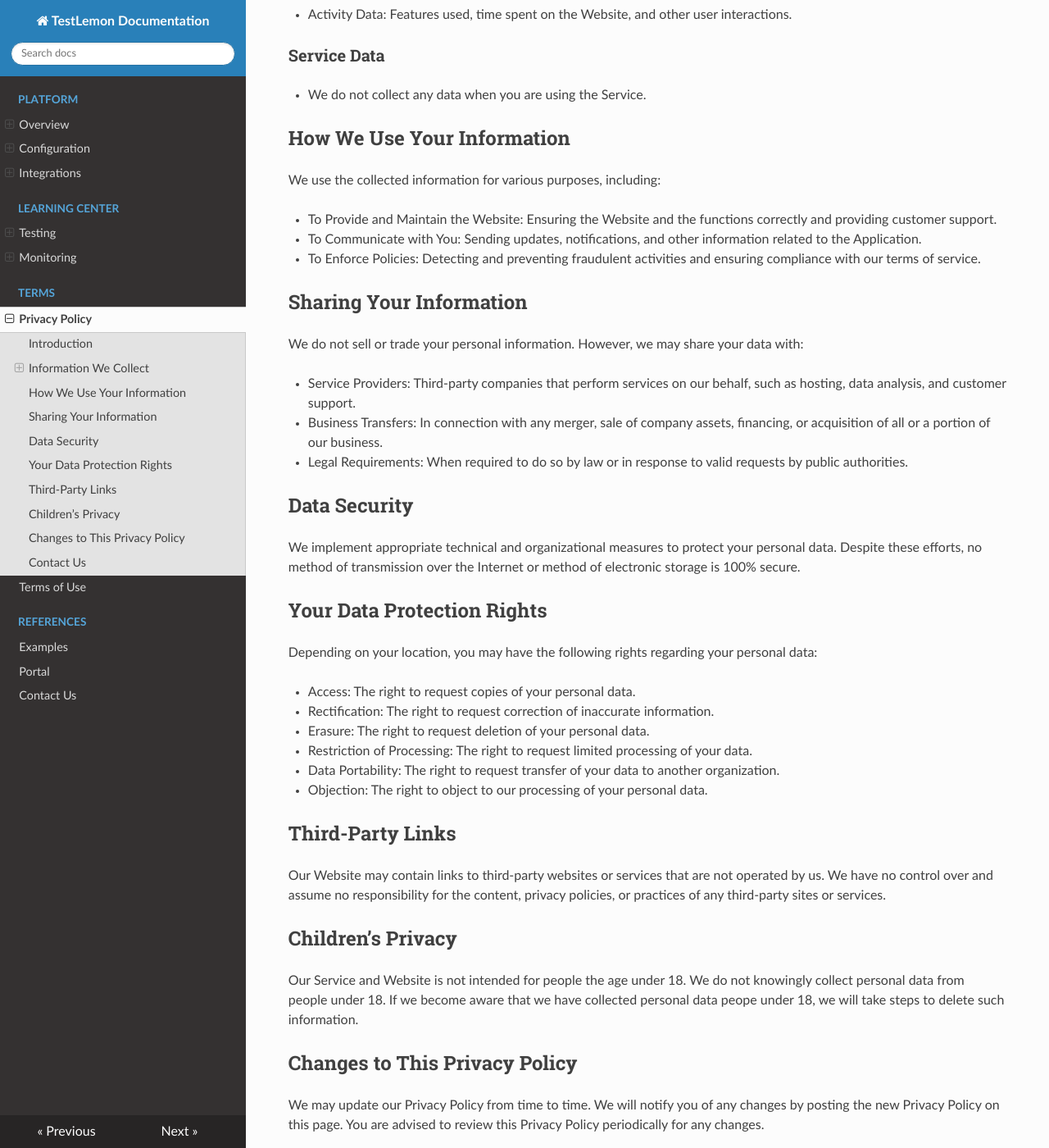
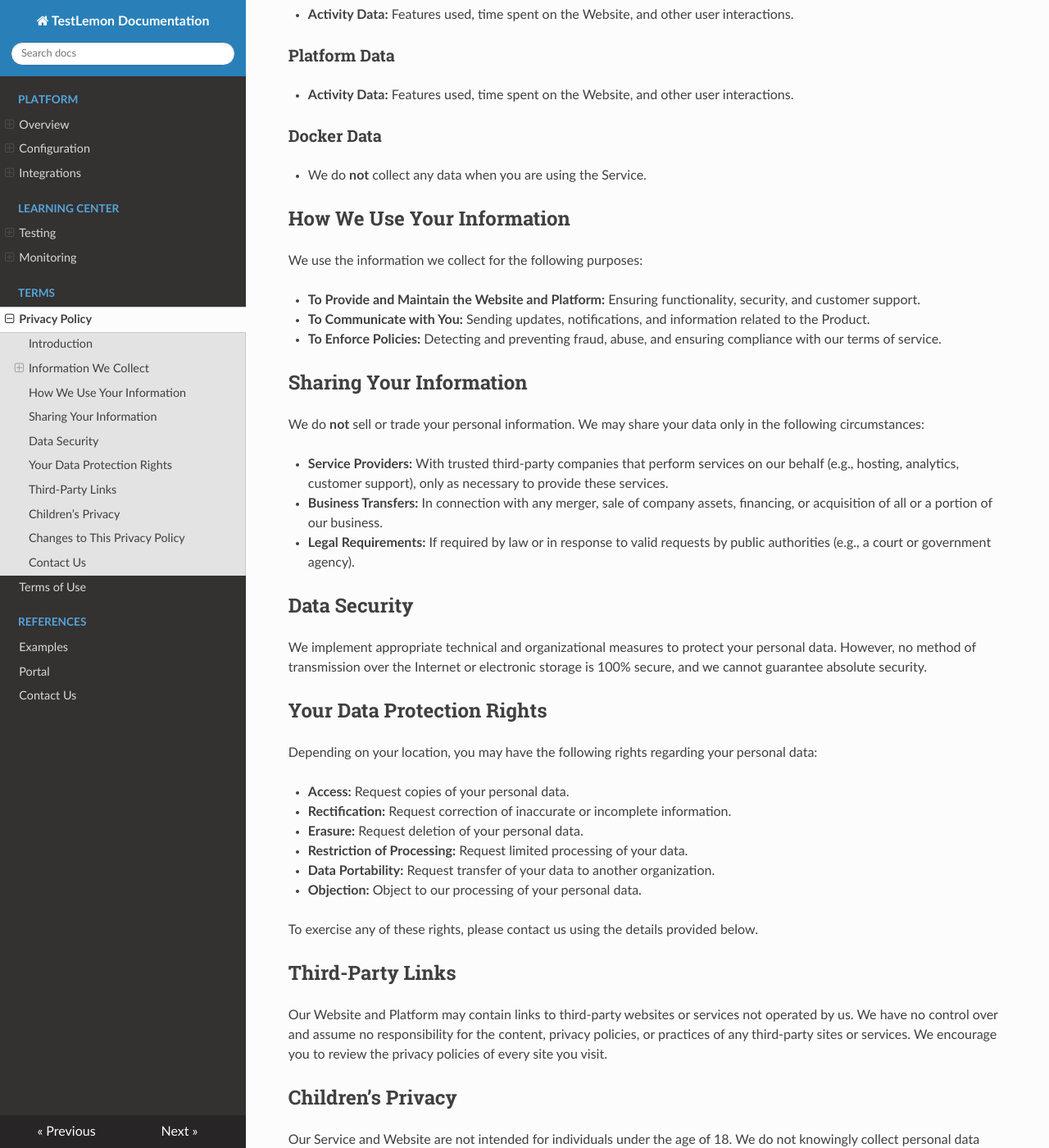
Before and after one commit to itbusina/testlemon-docs, an MkDocs documentation site: the page built from docs/docs/privacy-policy.md, in a window 1280 px wide and 1400 px high, scrolled down 824 px. Shown: the whole window at 82% size. Built offline with MkDocs 1.6.1, drawn with Linux system fonts in a browser that asks for light colours; nearby versions of some CDN libraries; some of the changed text lies outside the part shown.

Commit message:
updated privacy policy statement

```diff
--- a/docs/docs/privacy-policy.md
+++ b/docs/docs/privacy-policy.md
@@ -1,70 +1,89 @@
 # Privacy Policy
-_Last updated: October 24, 2024_
+_Last updated: June 29, 2025_
 
 ## Introduction
 
-Welcome to TestLemon (the "Product"), developed by IT Busina Kiryl Bahdanovich (the "Company", or "we"). We are committed to protecting your privacy. This Privacy Policy explains how our TestLemon and the https://testlemon.com (the "Website") and https://app.testlemon.com (the "Platform", or "Tool", "App") collects, uses, discloses, and safeguards your information when you use them. By using the Service or the Website, you agree to the terms of this Privacy Policy.
+
+Welcome to TestLemon (the "Product"), developed by IT Busina Kiryl Bahdanovich (the "Company", "we", or "us"). We are committed to protecting your privacy. This Privacy Policy explains how TestLemon, https://testlemon.com (the "Website"), and https://app.testlemon.com (the "Platform", "Tool", or "App"), and https://hub.docker.com/r/itbusina/testlemon (the "Docker", or "Testlemon CLI") collect, use, disclose, and safeguard your information. By using the Service, Website, or Platform, you agree to the terms of this Privacy Policy.
+
 
 ## Information We Collect
-We may collect and process the following types of information:
+We may collect and process the following types of information when you use our Website or Platform:
+
 
 ### Personal Data
-- Identity Information: Name, username, and other identifiers.
-- Contact Information: Email address, phone number, and mailing address.
-- Demographic Information: Age, gender, and preferences.
+- **Identity Information:** Full name, username, and other identifiers.
+- **Contact Information:** Email address, phone number.
+- **Demographic Information:** Age, gender, location, and preferences.
+
 
 ### Technical Data
-- Device Information: Type of device, operating system, browser type, and version.
-- Usage Data: Log files, IP address, browser type, Internet service provider (ISP), date/time stamp, referring/exit pages, and clickstream data.
+- **Device Information:** Type of device, operating system, browser type and version.
+- **Usage Data:** Log files, IP address, ISP, date/time stamp, referring/exit pages, and clickstream data.
+
 
 ### Website Data
-- Activity Data: Features used, time spent on the Website, and other user interactions.
+- **Activity Data:** Features used, time spent on the Website, and other user interactions.
 
-### Service Data
-- We do not collect any data when you are using the Service.
+
+### Platform Data
+- **Activity Data:** Features used, time spent on the Website, and other user interactions.
+
+### Docker Data
+- We do **not** collect any data when you are using the Service.
+
 
 ## How We Use Your Information
-We use the collected information for various purposes, including:
+We use the information we collect for the following purposes:
 
-- To Provide and Maintain the Website: Ensuring the Website and the functions correctly and providing customer support.
-- To Communicate with You: Sending updates, notifications, and other information related to the Application.
-- To Enforce Policies: Detecting and preventing fraudulent activities and ensuring compliance with our terms of service.
+- **To Provide and Maintain the Website and Platform:** Ensuring functionality, security, and customer support.
+- **To Communicate with You:** Sending updates, notifications, and information related to the Product.
+- **To Enforce Policies:** Detecting and preventing fraud, abuse, and ensuring compliance with our terms of service.
+
 
 ## Sharing Your Information
 
-We do not sell or trade your personal information. However, we may share your data with:
+We do **not** sell or trade your personal information. We may share your data only in the following circumstances:
 
-- Service Providers: Third-party companies that perform services on our behalf, such as hosting, data analysis, and customer support.
-- Business Transfers: In connection with any merger, sale of company assets, financing, or acquisition of all or a portion of our business.
-- Legal Requirements: When required to do so by law or in response to valid requests by public authorities.
+- **Service Providers:** With trusted third-party companies that perform services on our behalf (e.g., hosting, analytics, customer support), only as necessary to provide these services.
+- **Business Transfers:** In connection with any merger, sale of company assets, financing, or acquisition of all or a portion of our business.
+- **Legal Requirements:** If required by law or in response to valid requests by public authorities (e.g., a court or government agency).
+
 
 ## Data Security
 
-We implement appropriate technical and organizational measures to protect your personal data. Despite these efforts, no method of transmission over the Internet or method of electronic storage is 100% secure.
+We implement appropriate technical and organizational measures to protect your personal data. However, no method of transmission over the Internet or electronic storage is 100% secure, and we cannot guarantee absolute security.
+
 
 ## Your Data Protection Rights
 
 Depending on your location, you may have the following rights regarding your personal data:
 
-- Access: The right to request copies of your personal data.
-- Rectification: The right to request correction of inaccurate information.
-- Erasure: The right to request deletion of your personal data.
-- Restriction of Processing: The right to request limited processing of your data.
-- Data Portability: The right to request transfer of your data to another organization.
-- Objection: The right to object to our processing of your personal data.
+- **Access:** Request copies of your personal data.
+- **Rectification:** Request correction of inaccurate or incomplete information.
+- **Erasure:** Request deletion of your personal data.
+- **Restriction of Processing:** Request limited processing of your data.
+- **Data Portability:** Request transfer of your data to another organization.
+- **Objection:** Object to our processing of your personal data.
+
+To exercise any of these rights, please contact us using the details provided below.
+
 
 ## Third-Party Links
 
-Our Website may contain links to third-party websites or services that are not operated by us. We have no control over and assume no responsibility for the content, privacy policies, or practices of any third-party sites or services.
+Our Website and Platform may contain links to third-party websites or services not operated by us. We have no control over and assume no responsibility for the content, privacy policies, or practices of any third-party sites or services. We encourage you to review the privacy policies of every site you visit.
+
 
 ## Children’s Privacy
 
-Our Service and Website is not intended for people the age under 18. We do not knowingly collect personal data from people under 18. If we become aware that we have collected personal data peope under 18, we will take steps to delete such information.
+Our Service and Website are not intended for individuals under the age of 18. We do not knowingly collect personal data from children under 18. If we become aware that we have collected such information, we will take steps to delete it promptly.
+
 
 ## Changes to This Privacy Policy
 
-We may update our Privacy Policy from time to time. We will notify you of any changes by posting the new Privacy Policy on this page. You are advised to review this Privacy Policy periodically for any changes.
+We may update this Privacy Policy from time to time. We will notify you of any changes by posting the new Privacy Policy on this page. Please review this Privacy Policy periodically for updates.
+
 
 ## Contact Us
 
-If you have any questions about this Privacy Policy, please contact us by email at: contact@testlemon.com or contact@itbusina.com.
+If you have any questions or concerns about this Privacy Policy or our data practices, please contact us by **email:** contact@testlemon.com or contact@itbusina.com
```
